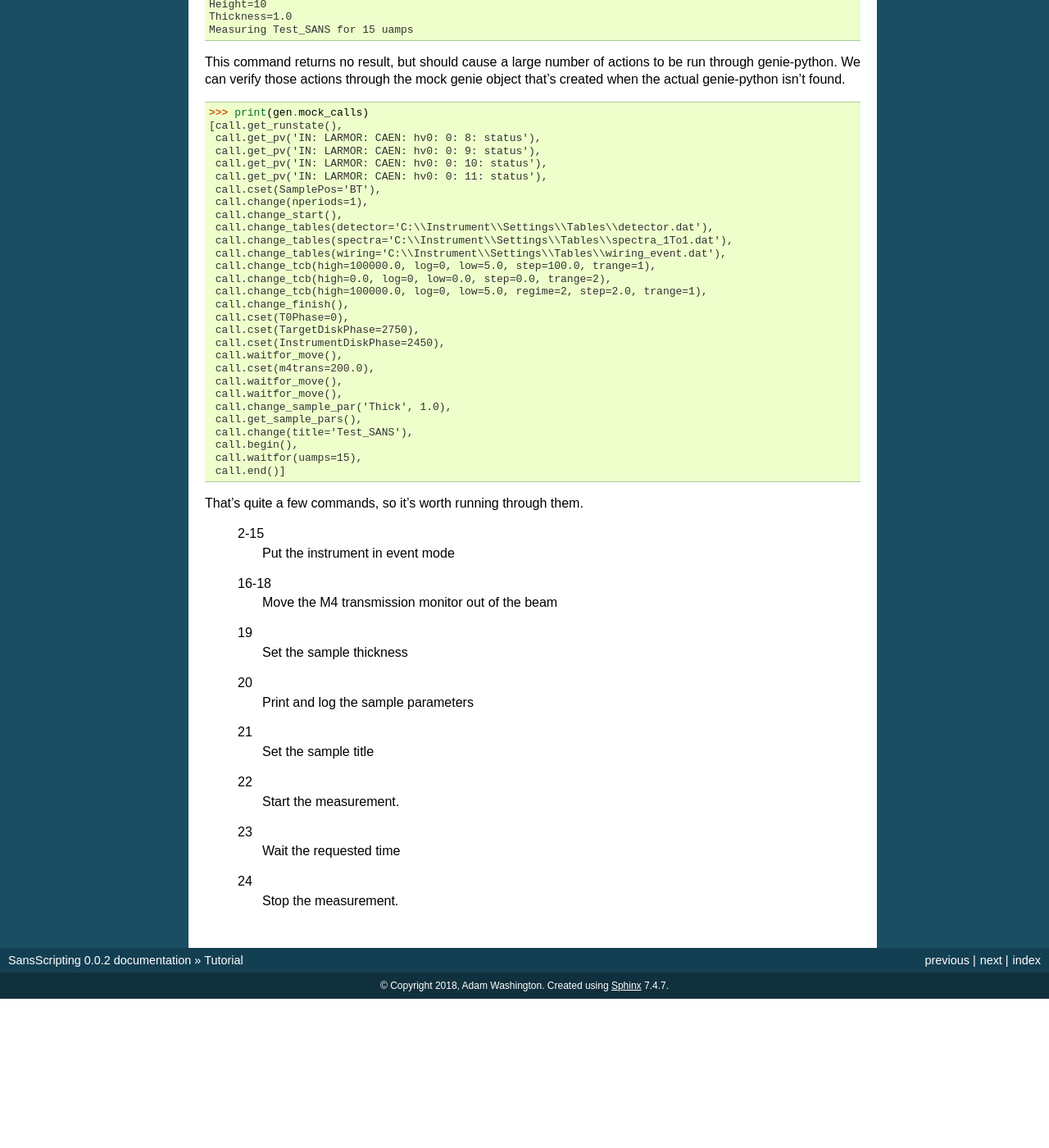
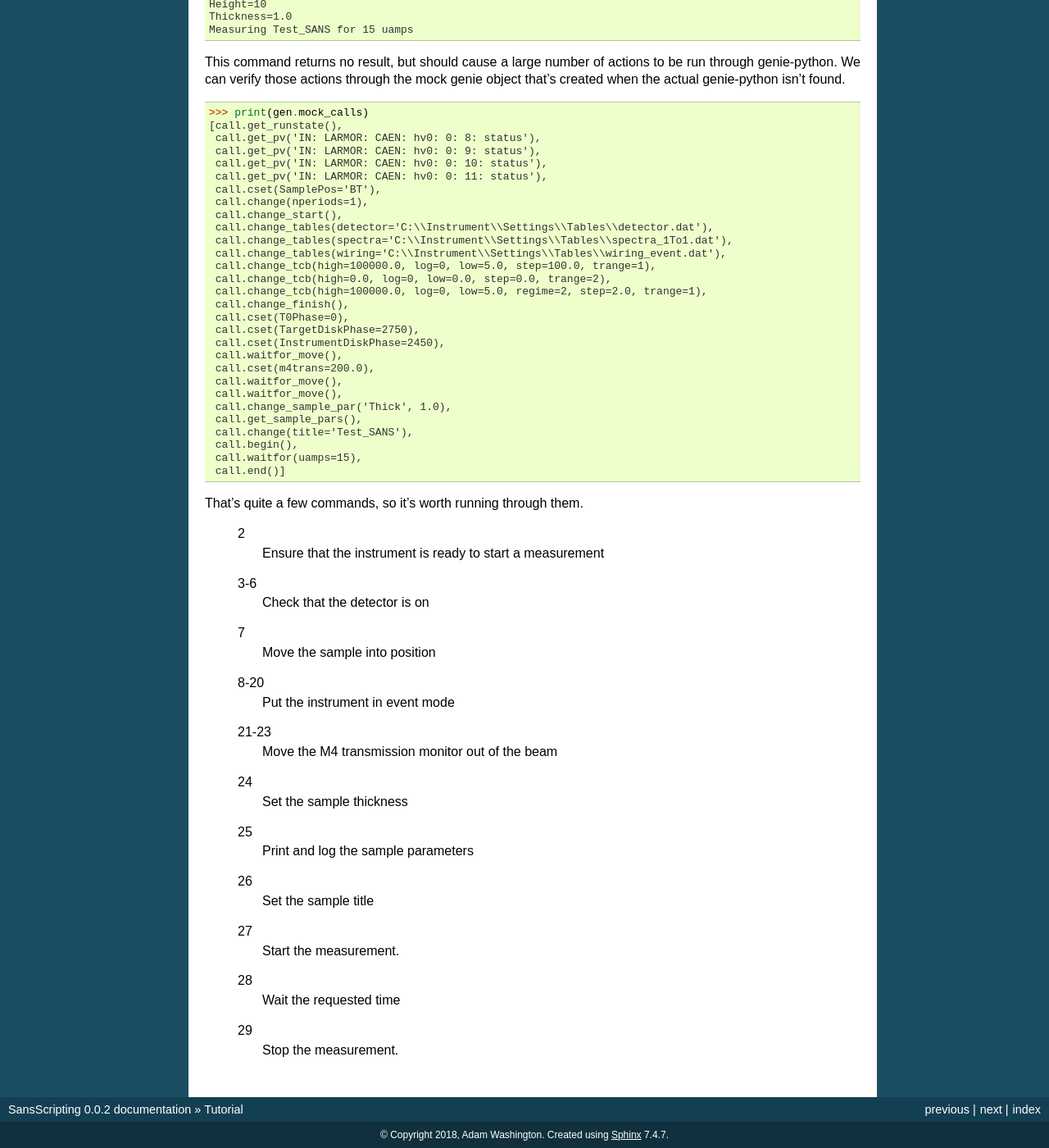
Before and after one commit to PyGenie-Scans/SansScripts, a Sphinx documentation site: the page built from doc/source/tutorial.rst, in a window 1280 px wide and 1400 px high, scrolled down 4386 px. Shown: the whole window at 82% size. Built offline with Sphinx 7.4.7, drawn with Linux system fonts in a browser that asks for light colours; before the commit the page ends 5604 px from its top, so only the background shows below that.

Commit message:
Update tutorial

```diff
--- a/doc/source/tutorial.rst
+++ b/doc/source/tutorial.rst
@@ -311,19 +311,25 @@ genie-python isn't found.
 
 That's quite a few commands, so it's worth running through them.
 
-  2-15
+  2
+    Ensure that the instrument is ready to start a measurement
+  3-6
+    Check that the detector is on
+  7
+    Move the sample into position
+  8-20
     Put the instrument in event mode
-  16-18
+  21-23
     Move the M4 transmission monitor out of the beam
-  19
+  24
     Set the sample thickness
-  20
+  25
     Print and log the sample parameters
-  21
+  26
     Set the sample title
-  22
+  27
     Start the measurement.
-  23
+  28
     Wait the requested time
-  24
+  29
     Stop the measurement.
```
Also changed, not shown: other parts of doc/source/tutorial.rst (+1 -1 lines).
